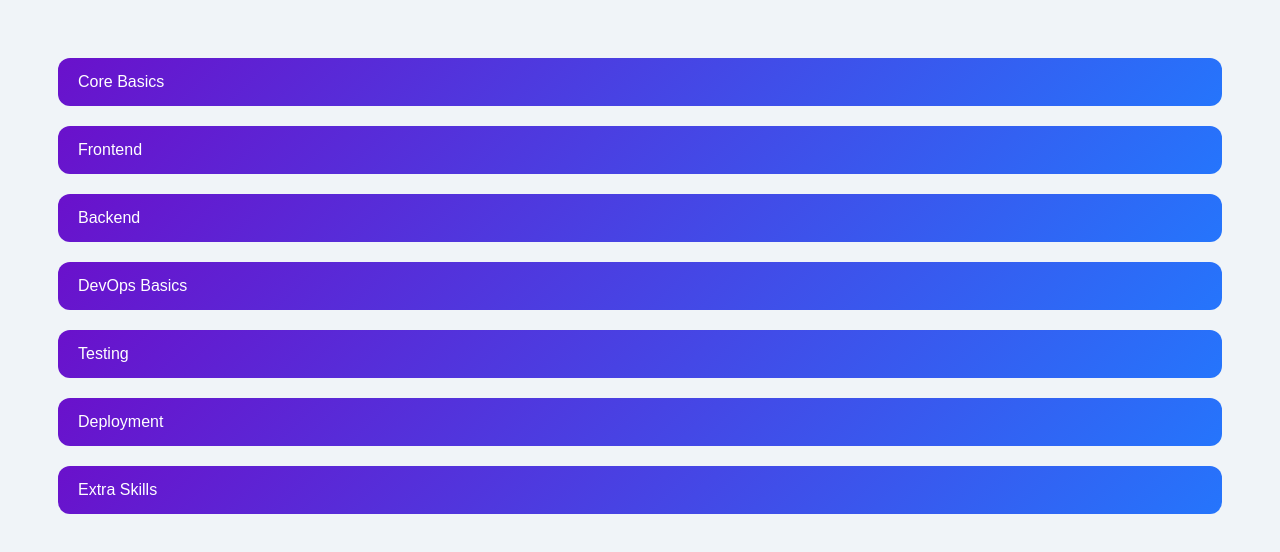
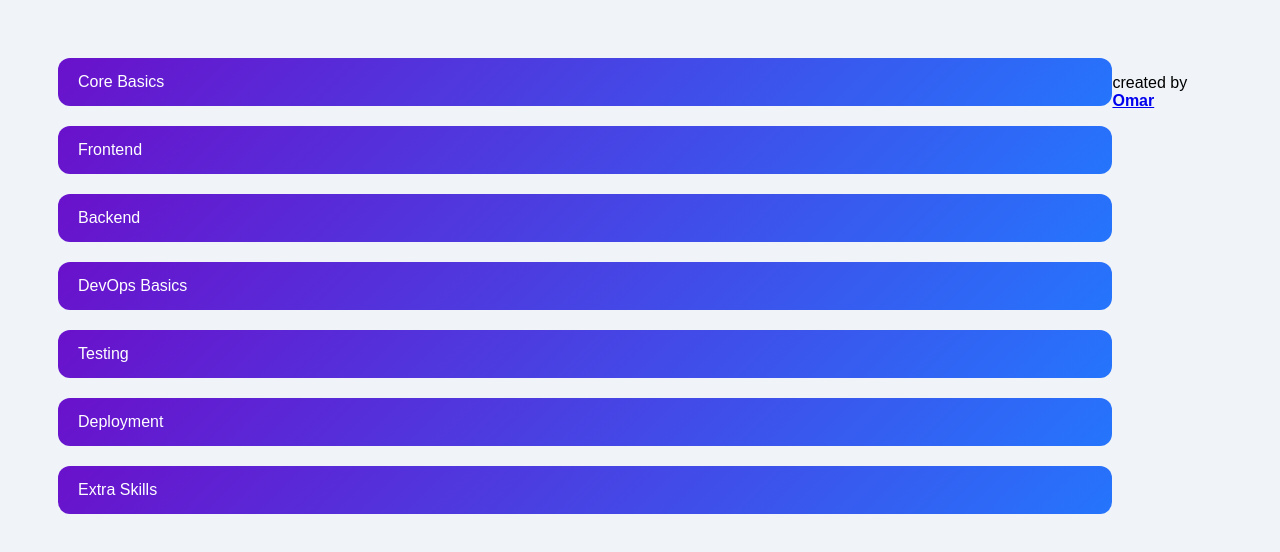
Before and after one commit to Meduria/Web-development-road-map, a plain HTML site: page index.html in a window 1280 px wide. Drawn offline with Linux system fonts and the light colour scheme.

Commit message:
Update index.html

```diff
--- a/index.html
+++ b/index.html
@@ -222,6 +222,7 @@
     });
   });
 </script>
-
+<div> <p>created by <strong><a class="Omar" href="https://omar-momen.vercel.app/" target="_blank">Omar</a></strong></p>
+</div>
 </body>
 </html>
```
